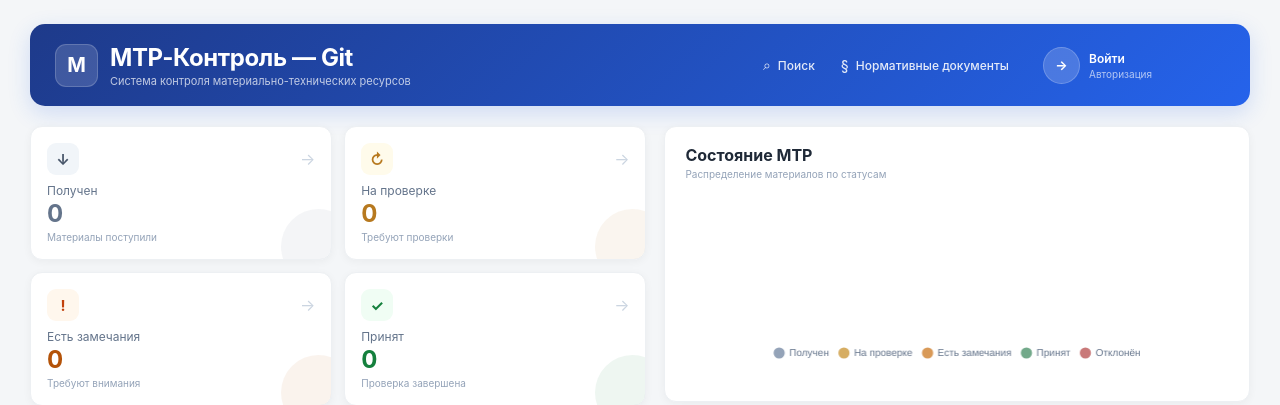
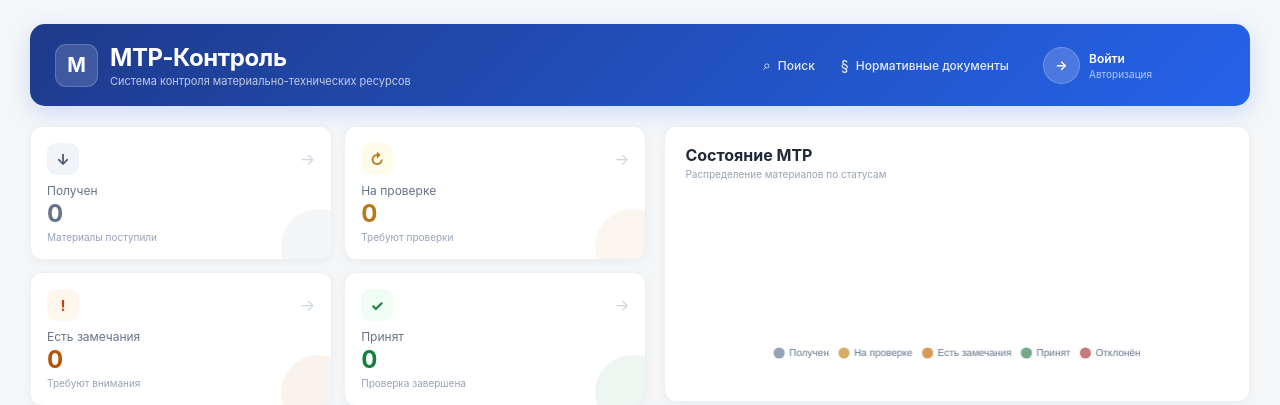
Before and after one commit to RuslanHagaev/MTR-control, a Django app: page / in a window 1280 px wide. Shown: the top 405 px of the page. Run offline with Django 5.2, Linux system fonts and the light colour scheme.

Commit message:
Revert "Тестовое изменение главной страницы"
This reverts commit eb277515e79339b8dfe69fdb4997a78f2f5b3672.

```diff
--- a/core/templates/core/home.html
+++ b/core/templates/core/home.html
@@ -1035,7 +1035,7 @@
             <div>
 
                 <div class="brand-title">
-                    МТР-Контроль — Git
+                    МТР-Контроль
                 </div>
 
                 <div class="brand-subtitle">
```
